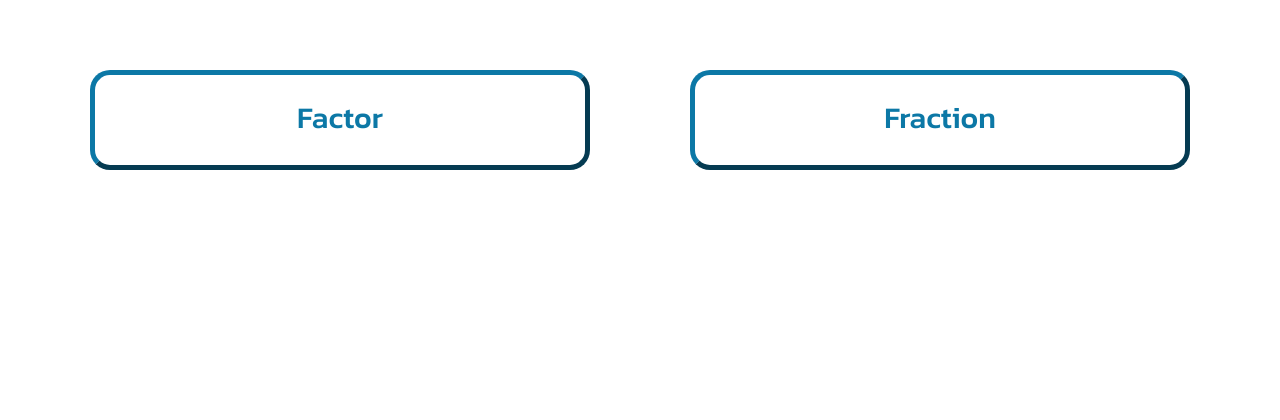
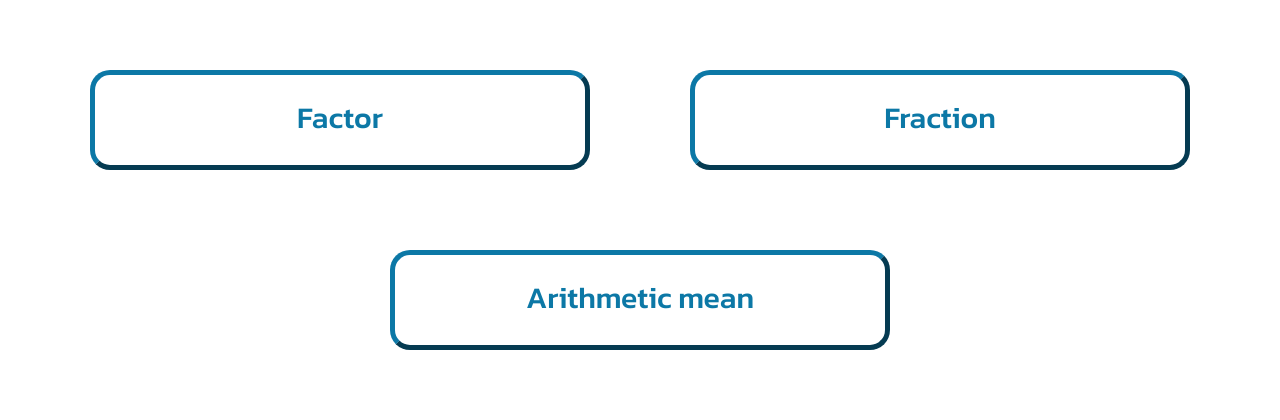
Before and after one commit to axzessjr/thaiware_internship, a PHP site: page /project.php in a window 1280 px wide. Shown: the part 492-912 px from the top of the page. Before the commit the page ends 662 px from the top, so only its background shows below. Run offline with PHP 8.4, Linux system fonts and the light colour scheme.

Commit message:
no message

```diff
--- a/all_project/css/style.css
+++ b/all_project/css/style.css
@@ -50,15 +50,15 @@ body {
     gap: 150px;
     margin-top: 100px;
 }
-.col1, .col2, .col3 {
+.col1, .col2, .col3, .col4 {
     display: flex;
     justify-content: center;
     gap: 100px;
 }
-.col2, .col3 {
+.col2, .col3, .col4 {
     margin-top: 80px;
 }
-#company, #project, #bmi, #gpa, #dmy, #math, #factor, #fraction {
+#company, #project, #bmi, #gpa, #dmy, #math, #factor, #fraction, #average {
     text-align: center;
     border: outset 5px #0C78A6;
     border-radius: 20px;
@@ -72,16 +72,16 @@ body {
     height: 200px;
     padding: 75px;
 }
-#bmi, #gpa, #dmy, #math, #factor, #fraction {
+#bmi, #gpa, #dmy, #math, #factor, #fraction, #average {
     width: 500px;
     height: 100px;
     padding: 20px;
 }
-#company:hover, #project:hover, #bmi:hover, #gpa:hover, #dmy:hover, #math:hover, #factor:hover, #fraction:hover {
+#company:hover, #project:hover, #bmi:hover, #gpa:hover, #dmy:hover, #math:hover, #factor:hover, #fraction:hover, #average:hover {
     background-color: #0C78A6;
     color: white;
 }
-#company:active, #project:active, #bmi:active, #gpa:active, #dmy:active, #math:active, #factor:active, #fraction:active {
+#company:active, #project:active, #bmi:active, #gpa:active, #dmy:active, #math:active, #factor:active, #fraction:active, #average:active {
     transform: translateY(2px);
     box-shadow: 5px 5px 10px rgba(0, 0, 0, 0.2);
 }
--- a/all_project/project.php
+++ b/all_project/project.php
@@ -30,6 +30,9 @@
             <a href="/thaiware_internship/factor/index.php" id="factor">Factor</a>
             <a href="/thaiware_internship/fraction/index.php" id="fraction">Fraction</a>
         </div>
+        <div class="col4">
+            <a href="/thaiware_internship/average/index.php" id="average">Arithmetic mean</a>
+        </div>
     </div>
 </body>
 </html>
```
